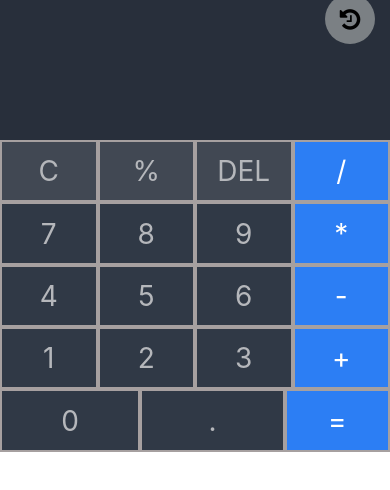
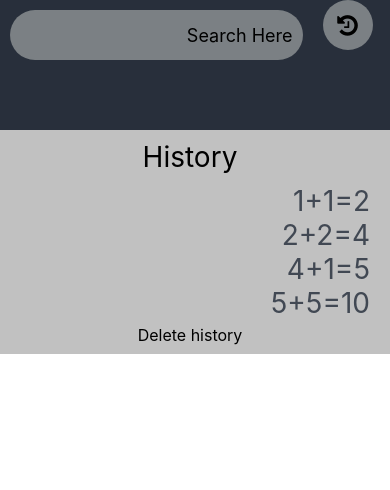
Before and after one commit to npk7264/Calculator, a React Native app: screen / in a window 390 px wide. Shown: the top 490 px of the page. Built offline with nearby package versions, Linux system fonts and the light colour scheme.

Commit message:
edit search feature display

```diff
--- a/App.js
+++ b/App.js
@@ -6,6 +6,7 @@ import {
   Text,
   TextInput,
   TouchableOpacity,
+  KeyboardAvoidingView,
 } from 'react-native';
 
 import Icon from 'react-native-vector-icons/FontAwesome';
@@ -13,8 +14,14 @@ import Icon from 'react-native-vector-icons/FontAwesome';
 export default function App() {
   const [currentNumber, setCurrentNumber] = useState('');
   const [lastNumber, setLastNumber] = useState('');
-  const [showHistory, setShowHistory] = useState(false);
-  const [exp, setExp] = useState([]);
+  const [showHistory, setShowHistory] = useState(true);
+  //
+  const [searchIcon, setSearchIcon] = useState(false);
+  const [search, setSearch] = useState('');
+  const [filteredDataSource, setFilteredDataSource] = useState([]);
+  const [searchChange, setSearchChange] = useState(false);
+  // const [exp, setExp] = useState([]);
+  const [exp, setExp] = useState(['1+1=2', '2+2=4', '4+1=5', '5+5=10']);
   const buttons = [
     'C',
     '%',
@@ -137,18 +144,62 @@ export default function App() {
     }
   };
 
+  const searchFilter = (text) => {
+    // Check if searched text is not blank
+    if (text) {
+      // Inserted text is not blank
+      // Filter the history
+      // Update FilteredDataSource
+      const newData = exp.filter((item) => {
+        return item.indexOf(text) > -1;
+      });
+      setFilteredDataSource(newData);
+      setSearch(text);
+    } else {
+      // Inserted text is blank
+      // Reset FilteredDataSource
+      setFilteredDataSource(exp);
+      setSearch(text);
+    }
+  };
+
   return (
     <View>
       <View style={styles.results}>
+        <View style={styles.menu}>
+          {showHistory ? (
+            <TextInput
+              style={{
+                backgroundColor: '#7b8084',
+                color: '#000',
+                fontSize: 18,
+                borderRadius: 25,
+                textAlign: 'right',
+                padding: 10,
+                width: '75%',
+                height: 50,
+                bottom: '15%',
+                margin: 10,
+              }}
+              onChangeText={(text) => {
+                setSearchChange(true), searchFilter(text);
+              }}
+              value={search}
+              underlineColorAndroid="transparent"
+              placeholder="Search Here"
+            />
+          ) : null}
           <View style={styles.historyButton}>
             <Icon
               name={'history'}
               size={24}
               color={'black'}
               onPress={() => {
+                setSearchIcon(!searchIcon);
                 setShowHistory(!showHistory);
               }}
             />
+          </View>
         </View>
         <Text style={styles.prevText}>{lastNumber}</Text>
         <TextInput
@@ -162,7 +213,7 @@ export default function App() {
           }}
           value={currentNumber}
           showSoftInputOnFocus={false}
-          selectTextOnFocus={true}
+          selectTextOnFocus={false}
         />
       </View>
 
@@ -228,14 +279,27 @@ export default function App() {
             )
           )
         ) : (
-          <ScrollView>
+          <View>
+            <ScrollView style={{ height: '90%' }}>
               <Text style={{ textAlign: 'center', fontSize: 28, padding: 10 }}>
                 History
               </Text>
-            {exp.map((item) => {
+              {searchChange
+                ? filteredDataSource.map((item) => {
+                    return <Text style={styles.history_text}>{item}</Text>;
+                  })
+                : exp.map((item) => {
                     return <Text style={styles.history_text}>{item}</Text>;
                   })}
             </ScrollView>
+            <Text
+              style={{ fontSize: 16, textAlign: 'center', paddingTop: 5 }}
+              onPress={() => {
+                setExp([]);
+              }}>
+              Delete history
+            </Text>
+          </View>
         )}
       </View>
     </View>
@@ -243,15 +307,12 @@ export default function App() {
 }
 
 const styles = StyleSheet.create({
-  icon_style: {
+  menu: {
     flexDirection: 'row',
-    flexWrap: 'no-wrap',
-    alignSelf: 'flex-start',
-    margin: 15,
   },
   historyButton: {
     bottom: '15%',
-    margin: 15,
+    margin: 10,
     backgroundColor: '#7b8084',
     alignItems: 'center',
     justifyContent: 'center',
@@ -308,5 +369,7 @@ const styles = StyleSheet.create({
   history_text: {
     fontSize: 28,
     color: '#414853',
+    marginRight: 10,
+    textAlign: 'right',
   },
 });
```
Lines whose indentation alone changed are shown as unchanged.
